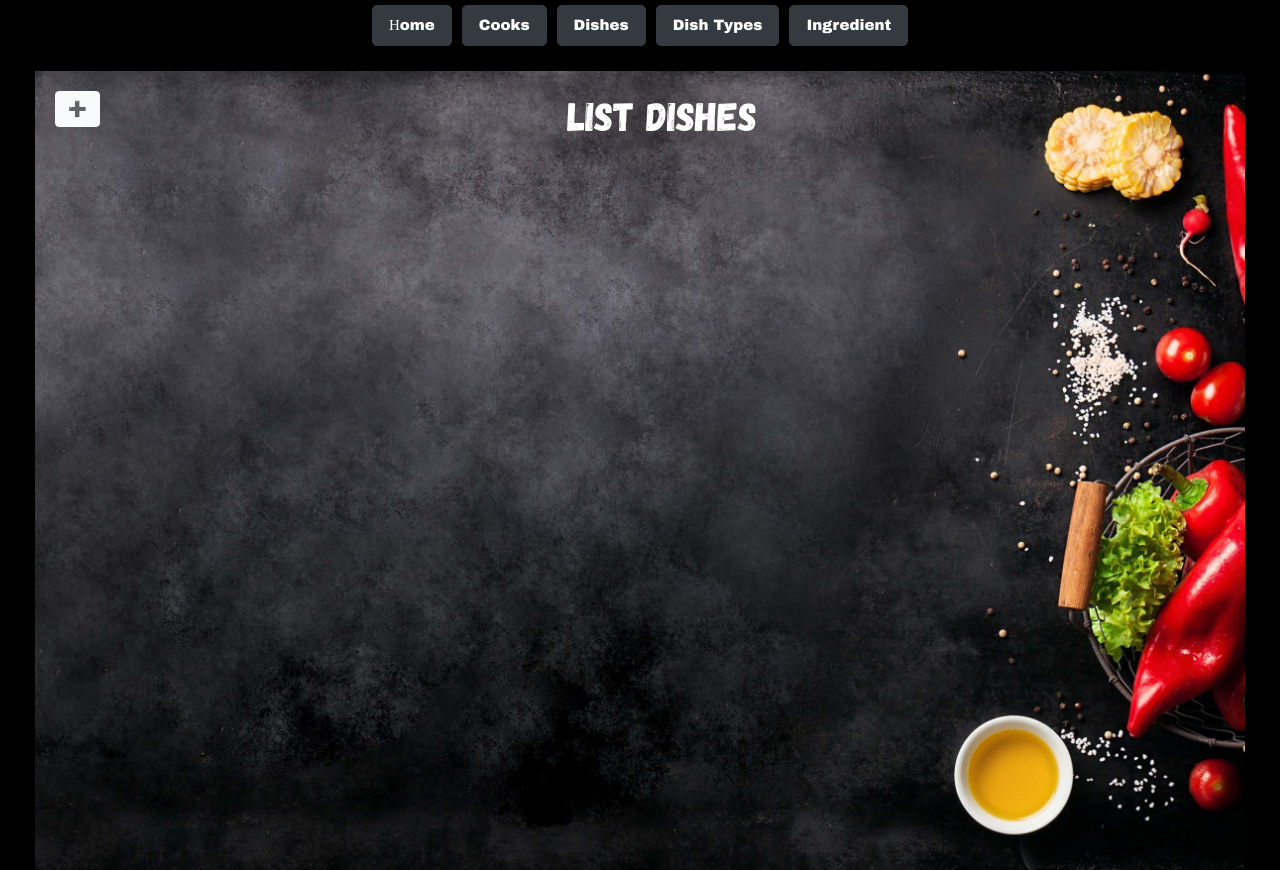
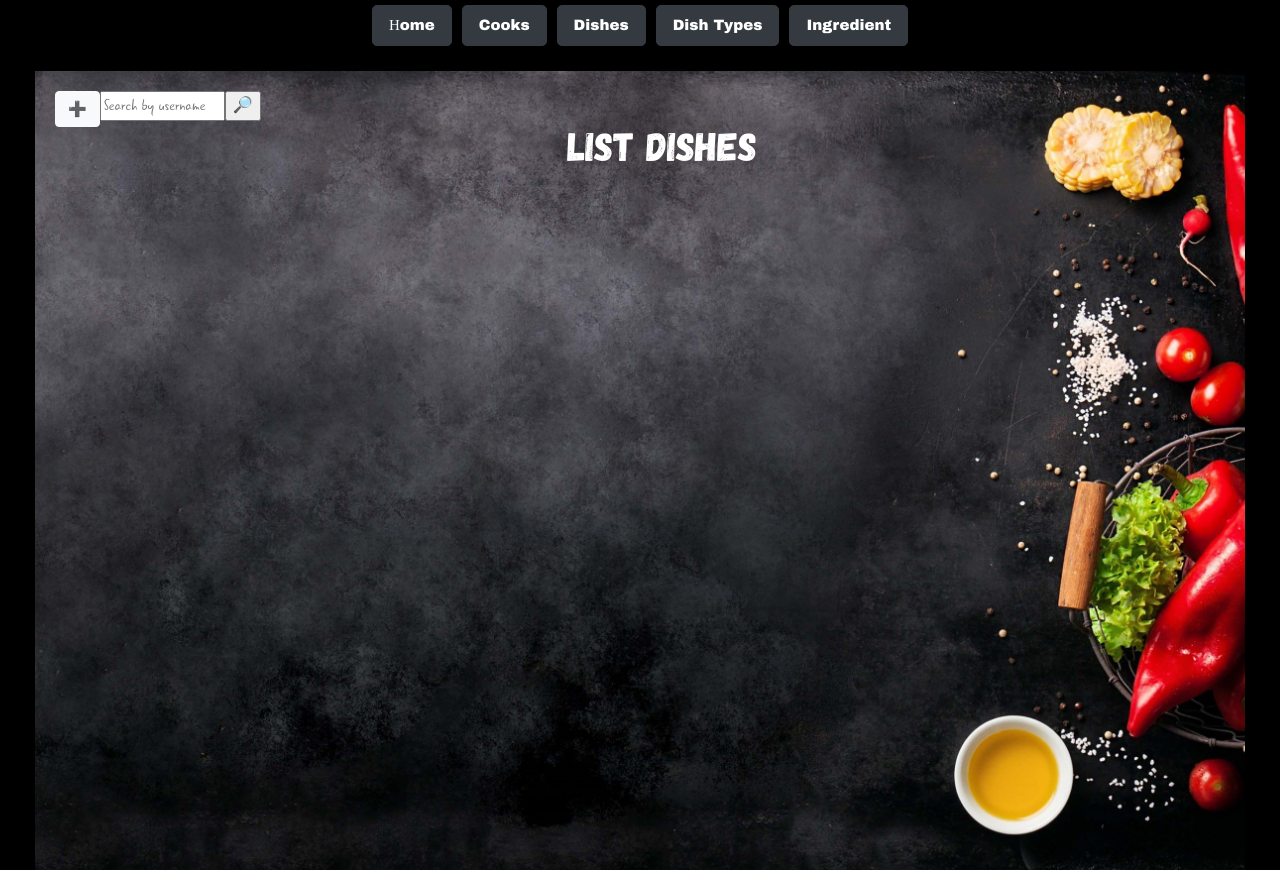
Before and after one commit to AlyonkaB/-restaurant-kitchen-service, a Django app: page /kitchen/dishes/ in a window 1280 px wide. Shown: the top 870 px of the page. Run offline with Django 5.2, Linux system fonts and the light colour scheme; data that the repository does not hold is empty.

Commit message:
ceated search form for dish

```diff
--- a/kitchen/forms.py
+++ b/kitchen/forms.py
@@ -44,3 +44,16 @@ def validate_years_for_experience(
     if not 0 < years_for_experience < 100:
         raise ValidationError("The value of years of experience cannot be more than 100, and be less than 0")
     return years_for_experience
+
+
+class SearchDishForm(forms.Form):
+    name = forms.CharField(
+        max_length=255,
+        required=False,
+        label="",
+        widget=forms.TextInput(
+            attrs={
+                "placeholder": "Search by username"
+            }
+        )
+    )
--- a/kitchen/views.py
+++ b/kitchen/views.py
@@ -4,7 +4,7 @@ from django.shortcuts import render
 from django.urls import reverse_lazy
 from django.views import generic
 
-from kitchen.forms import DishCreateForm, CookCreationForm, CookUpdateForm
+from kitchen.forms import DishCreateForm, CookCreationForm, CookUpdateForm, SearchDishForm
 from kitchen.models import Cook, Dish, DishType, Ingredient
 
 
@@ -39,6 +39,17 @@ class DishListView(generic.ListView):
     template_name = "kitchen/dish_list.html"
     queryset = Dish.objects.all().select_related("dish_type")
     paginate_by = 5
+
+    def get_context_data(self, *, object_list=None, **kwargs):
+        context = super(DishListView, self). get_context_data(**kwargs)
+        context["search_form"] = SearchDishForm()
+        return context
+
+    def get_queryset(self):
+        name = self.request.GET.get("name")
+        if name:
+            return self.queryset.filter(name__icontains=name)
+        return self.queryset
 
 
 class DishDetailView(generic.DetailView):
--- a/templates/kitchen/dish_list.html
+++ b/templates/kitchen/dish_list.html
@@ -7,6 +7,13 @@
       <a href="{% url 'kitchen:dishes-create' %}" class="btn btn-light">
       ➕
       </a>
+    </div>
+
+    <div>
+      <form method="get" action="" class="form-inline">
+        {{ search_form }}
+        <input class="btn-btn-secondary" type="submit" value="🔎">
+      </form>
     </div>
     <div class="title">
       <h1> List dishes </h1>
```
